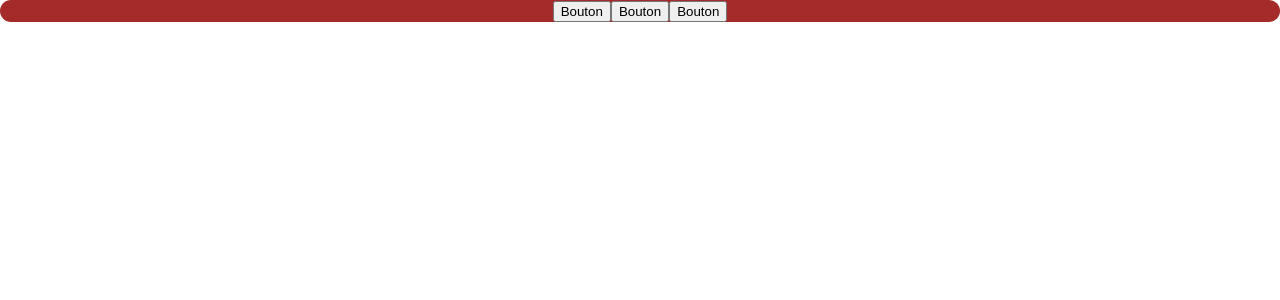
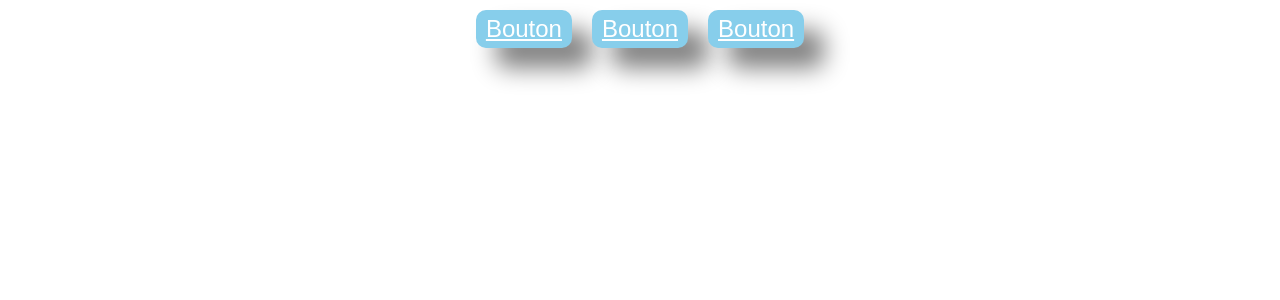
Before and after one commit to oledanvic/2023-06-12-tjs, a React (Create React App) app: page / in a window 1280 px wide. Shown: the top 300 px of the page. Built offline with nearby package versions, Linux system fonts and the light colour scheme.

Commit message:
Mise en place de CSS sur le composant Button

```diff
--- a/src/App/App.css
+++ b/src/App/App.css
@@ -1,6 +1,3 @@
 .App {
   text-align: center;
-  color: cadetblue;
-  background-color: brown;
-  border-radius: 1em;
 }
--- a/src/App/components/ui/Button/Button.css
+++ b/src/App/components/ui/Button/Button.css
@@ -0,0 +1,16 @@
+.Button{
+    padding: 5px 10px;
+    background-color: skyblue;
+    color: white;
+    text-decoration: underline;
+    border: none;
+    border-radius: 10px;
+    font-size: x-large;
+    box-shadow: 20px 20px 25px grey;
+    margin: 10px;
+}
+
+.Button:hover{
+    box-shadow: 20px 20px 25px grey;
+    border: 1px solid white;
+}
--- a/src/App/components/ui/Button/Button.jsx
+++ b/src/App/components/ui/Button/Button.jsx
@@ -1,11 +1,12 @@
 import React from 'react';
+import './Button.css'
 
 /**
  *
  * @param {Object} props
  */
 const Button=(props)=>{
-    return <button>Bouton</button>;
+    return <><button className='Button'>Bouton</button></>;
 }
 
 export default Button;
```
